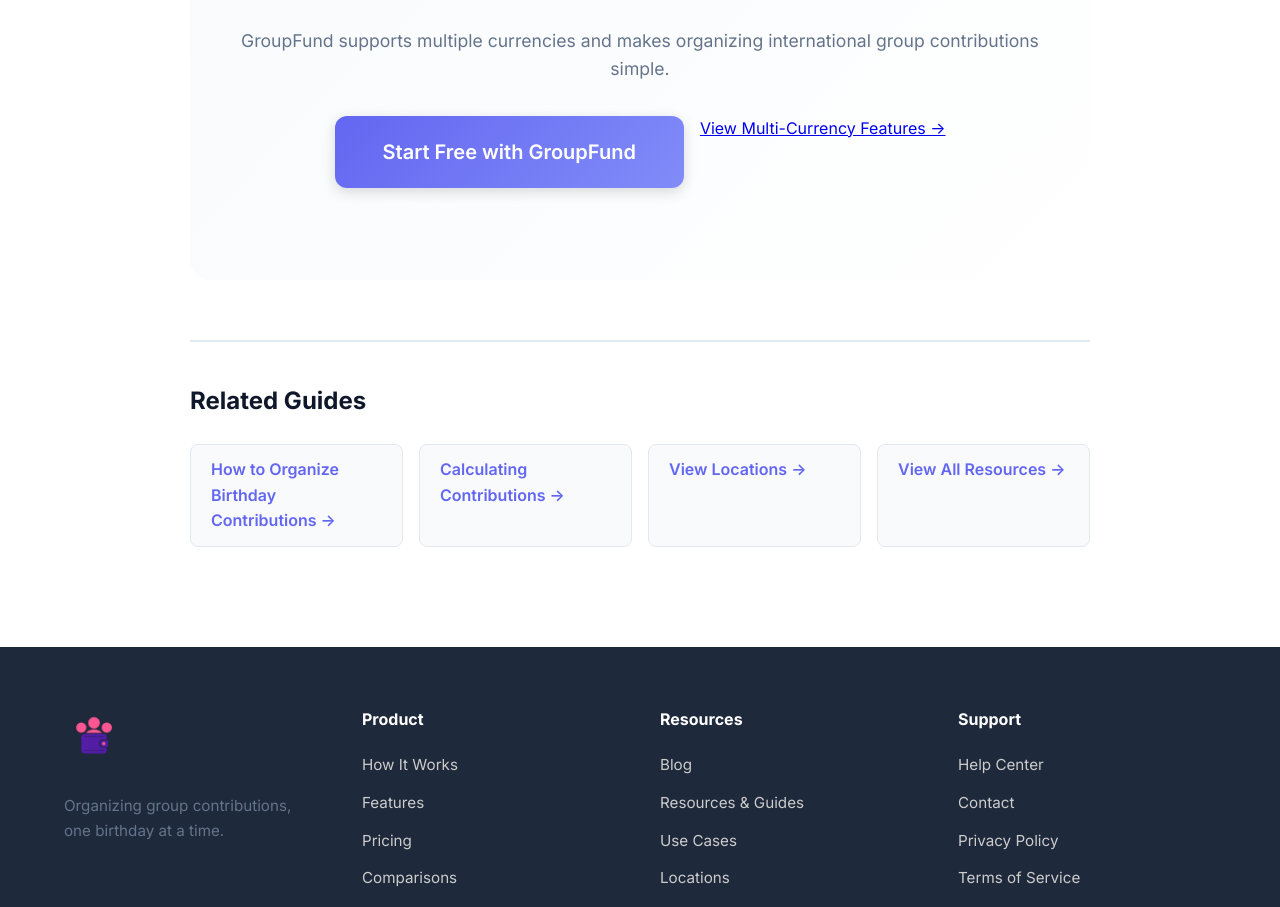
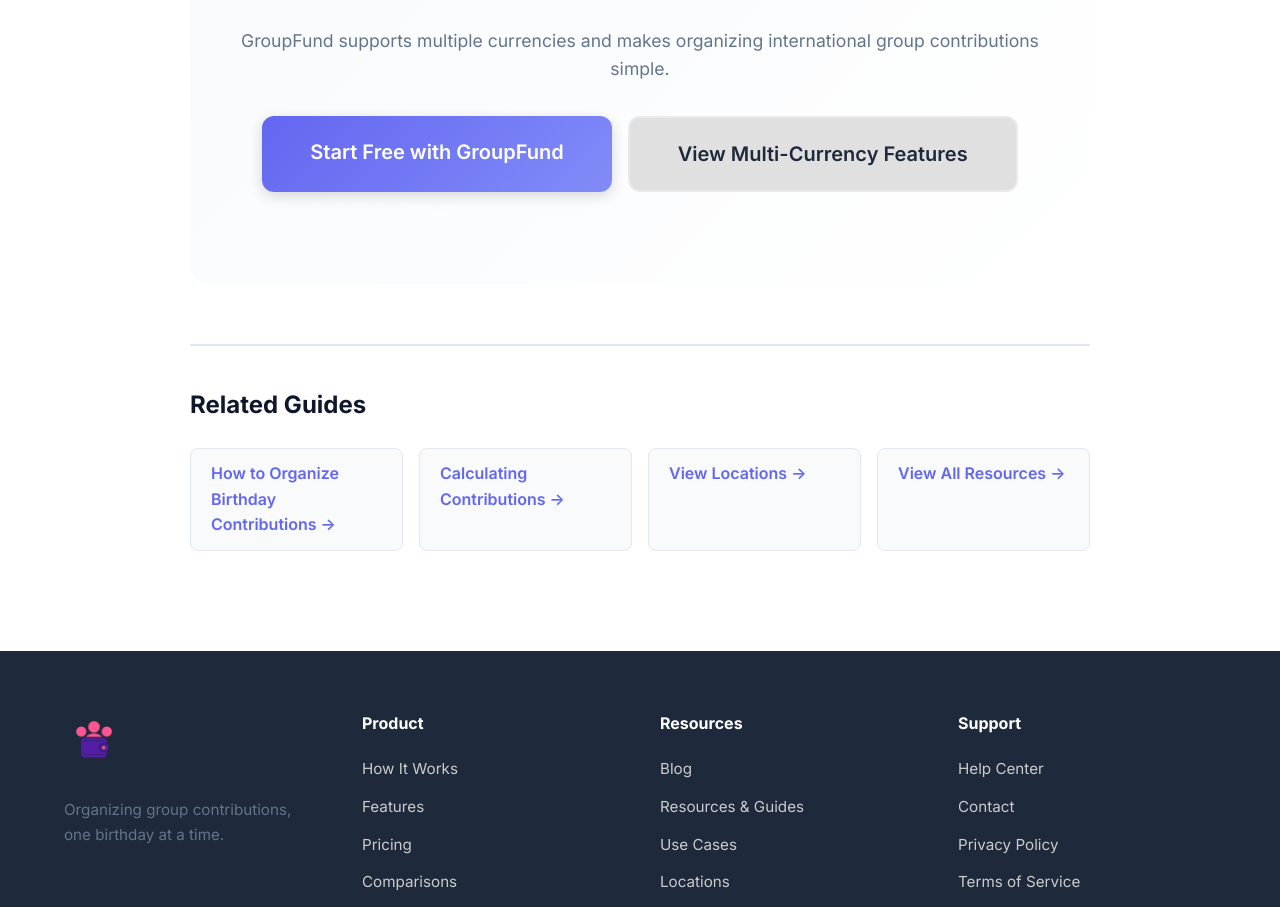
Before and after one commit to chinazaaa/groupfund-website, a React (Vite) app: page /resources/multi-currency-group-payments in a window 1280 px wide. Shown: the part 6047-6954 px from the top of the page. Built offline with nearby package versions, Linux system fonts and the light colour scheme; no server answers.

Commit message:
Update MultiCurrencyGroupPaymentsPage.jsx

```diff
--- a/src/pages/MultiCurrencyGroupPaymentsPage.jsx
+++ b/src/pages/MultiCurrencyGroupPaymentsPage.jsx
@@ -215,7 +215,7 @@ export default function MultiCurrencyGroupPaymentsPage() {
               <p>GroupFund supports multiple currencies and makes organizing international group contributions simple.</p>
               <div className="cta-buttons">
                 <Link to="/waitlist" className="btn btn-primary btn-large">Start Free with GroupFund</Link>
-                <Link to="/features">View Multi-Currency Features →</Link>
+                <Link to="/features" className="btn btn-secondary btn-large">View Multi-Currency Features</Link>
               </div>
             </div>
 
```
